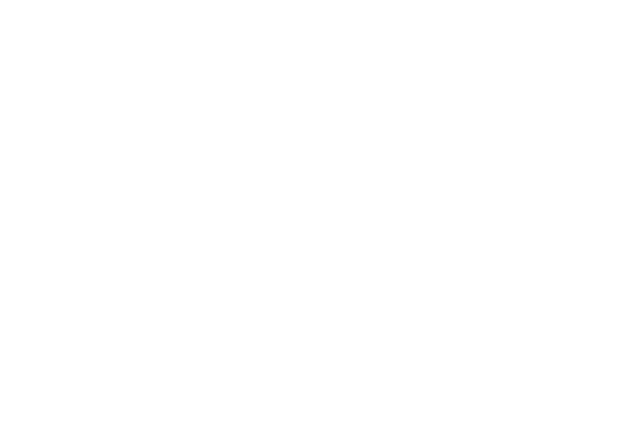
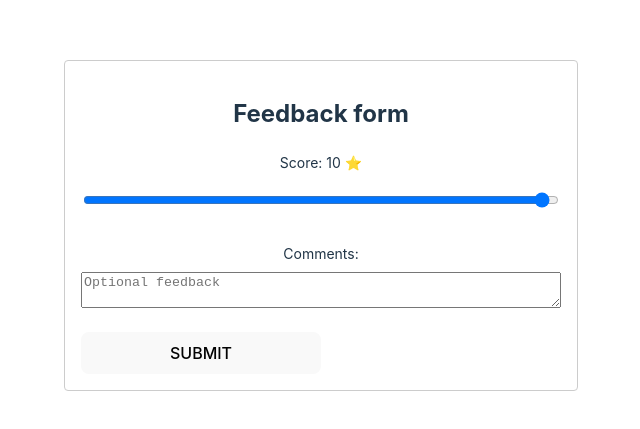
Before and after one commit to Tugrul99/AdvancedReactLessonsCourseraNew, a React (Vite) app: page / in a window 1280 px wide. Shown: the part 175-604 px from the top of the page, without its empty margins (319-959 px from the left). Built offline with nearby package versions, Linux system fonts and the light colour scheme.

Commit message:
test configuration

```diff
--- a/src/App.jsx
+++ b/src/App.jsx
@@ -1,22 +1,28 @@
 import "./App.css";
 import { useState } from "react";
 import GiftCard from "./advancedReact/GiftCard";
-
 import RegistrationForm from "./advancedReact/RegistrationForm";
 import UseEffectExample from "./advancedReact/UseEffectExample";
 import FetchData from "./advancedReact/FetchData";
 import CustomHook from "./advancedReact/CustomHook";
 import CompositionExample from "./advancedReact/CompositionExample";
-
+import SpreadOperator from "./advancedReact/SpreadOperator";
+import { MyOrder } from "./advancedReact/SpreadOperator";
+import FeedbackForm from "./advancedReact/FeedbackForm";
 function App() {
+  const handleSubmit = () => {
+    console.log("Form submitted!");
+  };
   return (
     <>
       {/* <RegistrationForm />
       <GiftCard />
-      <UseEffectExample />
-      <FetchData /> */}
+        <UseEffectExample />
+        <FetchData /> */}
       {/* <CustomHook/> */}
-      <CompositionExample />
+      {/* <CompositionExample /> */}
+      {/* <SpreadOperator /> */}
+      <FeedbackForm onSubmit={handleSubmit} />
     </>
   );
 }
--- /dev/null
+++ b/src/advancedReact/FeedbackForm.jsx
@@ -0,0 +1,57 @@
+import { useState } from "react";
+
+function FeedbackForm({ onSubmit }) {
+  const [score, setScore] = useState("10");
+  const [comment, setComment] = useState("");
+
+  const isDisabled = Number(score) < 5 && comment.length <= 10;
+
+  const textAreaPlaceholder = isDisabled
+    ? "Please provide a comment explaining why the experience was not good. Minimum length is 10 characters."
+    : "Optional feedback";
+
+  const handleSubmit = (e) => {
+    e.preventDefault();
+    onSubmit({ score, comment });
+  };
+
+  return (
+    <div className="App">
+      <form onSubmit={handleSubmit}>
+        <fieldset>
+          <h2>Feedback form</h2>
+          <div className="Field">
+            <label htmlFor="score">Score: {score} ⭐</label>
+            <input
+              id="score"
+              value={score}
+              onChange={(e) => {
+                setScore(e.target.value);
+              }}
+              type="range"
+              min="0"
+              max="10"
+            />
+          </div>
+          <div className="Field">
+            <label htmlFor="comment">Comments:</label>
+            <textarea
+              id="comment"
+              placeholder={textAreaPlaceholder}
+              name="comment"
+              value={comment}
+              onChange={(e) => {
+                setComment(e.target.value);
+              }}
+            />
+          </div>
+          <button type="submit" disabled={isDisabled}>
+            Submit
+          </button>
+        </fieldset>
+      </form>
+    </div>
+  );
+}
+
+export default FeedbackForm;
--- /dev/null
+++ b/src/advancedReact/SpreadOperator.jsx
@@ -0,0 +1,23 @@
+import React from "react";
+
+export const MyOrder = [
+  {
+    id: 12345,
+    customer: {
+      name: "John Doe",
+      email: "john.doe@example.com",
+      address: "123 Main St, Anytown, USA",
+    },
+    total: 94.94,
+    status: "Shipped",
+  },
+];
+
+const SpreadOperator = () => {
+  return (
+    <>
+    </>
+  );
+};
+
+export default SpreadOperator;
```
Also changed, not shown: package.json (+9 -1 lines), src/advancedReact/CompositionExample.jsx (+3 -4 lines), 2 other files (tests, documents, lock files or other folders).
